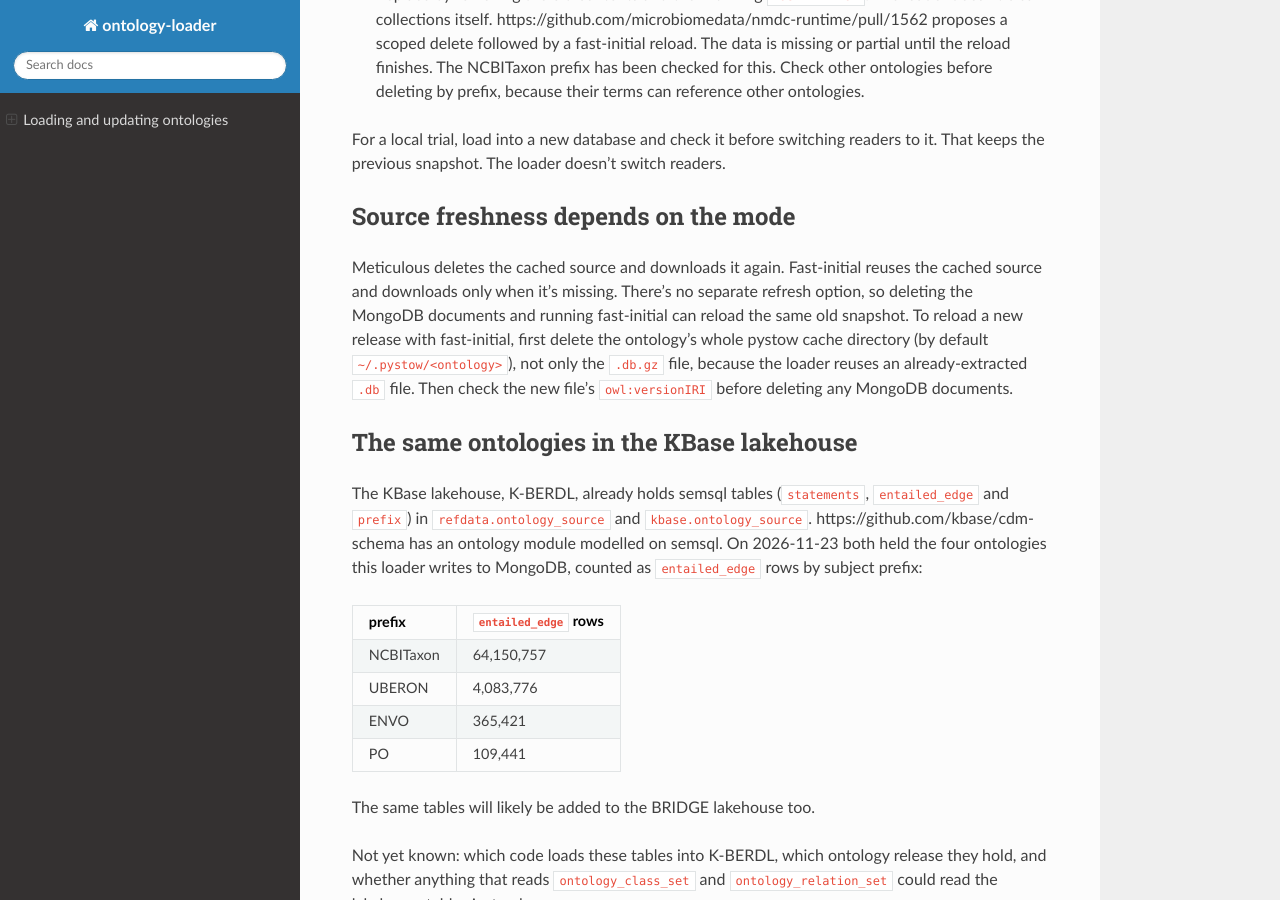
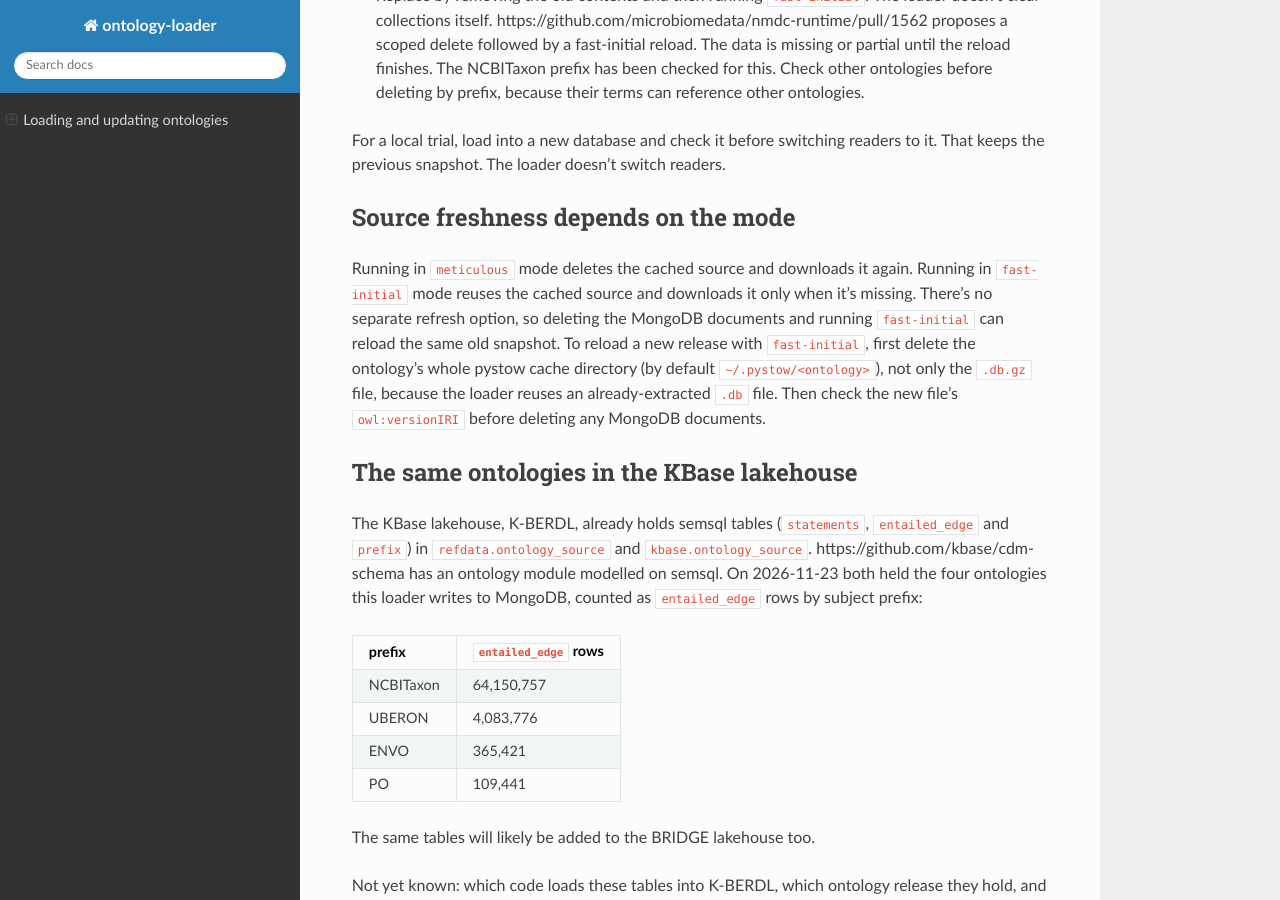
Before and after one commit to microbiomedata/ontology-loader, a Sphinx documentation site: the page built from docs/loading-and-updating.md, in a window 1280 px wide and 900 px high, scrolled down 1743 px. Built offline with Sphinx 7.4.7 and the Read the Docs theme 3.1.0, drawn with Linux system fonts in a browser that asks for light colours; pages that are not in the unit, such as notebooks, are missing from menus; some of the changed text lies outside the part shown.

Commit message:
Apply review suggestions on local trial defaults and source freshness
Co-authored-by: eecavanna <134325062+eecavanna@users.noreply.github.com>

```diff
--- a/docs/loading-and-updating.md
+++ b/docs/loading-and-updating.md
@@ -18,7 +18,7 @@ Single-predicate closures such as `isa` skip SQLite's temporary deduplication B-
 
 ## Load into a local MongoDB
 
-Set the connection explicitly. The loader's default port is 27022 and its default database is `nmdc`, and neither is right for a local trial. Set the password through your credential manager, not in a committed file or on the command line.
+Set the connection explicitly. The loader's default port is 27022 and its default database is `nmdc`, and neither is necessarily right for a local trial. Set `MONGO_PASSWORD` in your environment without writing it into a committed file or onto the command line.
 
 After checking that `ontology_ncbitaxon_trial` doesn't already exist:
 
@@ -53,7 +53,7 @@ For a local trial, load into a new database and check it before switching reader
 
 ## Source freshness depends on the mode
 
-Meticulous deletes the cached source and downloads it again. Fast-initial reuses the cached source and downloads only when it's missing. There's no separate refresh option, so deleting the MongoDB documents and running fast-initial can reload the same old snapshot. To reload a new release with fast-initial, first delete the ontology's whole pystow cache directory (by default `~/.pystow/<ontology>`), not only the `.db.gz` file, because the loader reuses an already-extracted `.db` file. Then check the new file's `owl:versionIRI` before deleting any MongoDB documents.
+Running in `meticulous` mode deletes the cached source and downloads it again. Running in `fast-initial` mode reuses the cached source and downloads it only when it's missing. There's no separate refresh option, so deleting the MongoDB documents and running `fast-initial` can reload the same old snapshot. To reload a new release with `fast-initial`, first delete the ontology's whole pystow cache directory (by default `~/.pystow/<ontology>`), not only the `.db.gz` file, because the loader reuses an already-extracted `.db` file. Then check the new file's `owl:versionIRI` before deleting any MongoDB documents.
 
 ## The same ontologies in the KBase lakehouse
 
```
